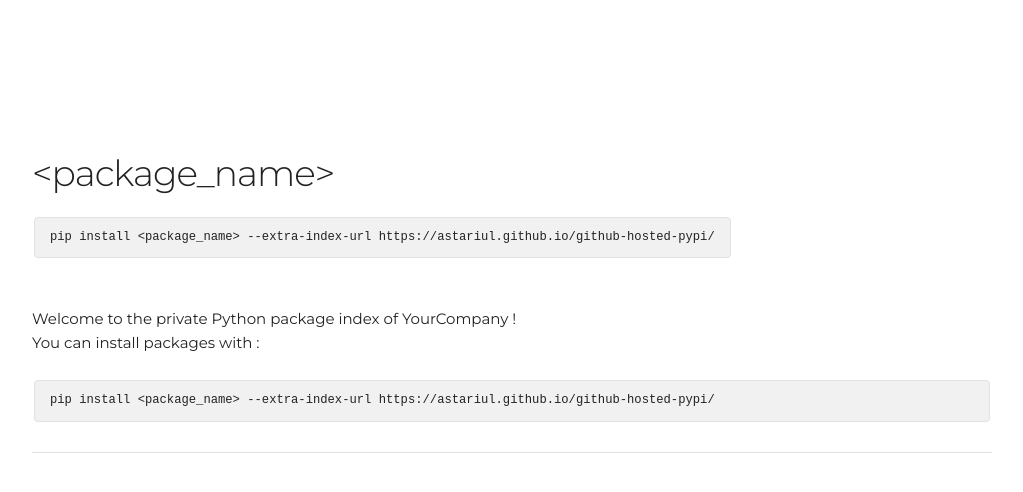
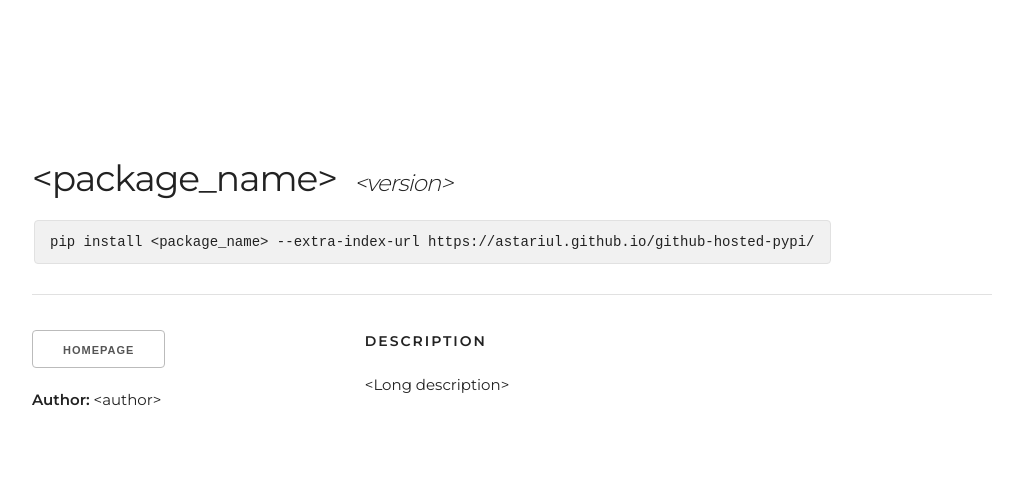
Before and after one commit to astariul/github-hosted-pypi, a plain HTML site: page pkg_template.html in a window 1280 px wide. Shown: the whole page, without its empty margins (128-1151 px from the left). Drawn offline with nearby package versions, Linux system fonts and the light colour scheme.

Commit message:
:bento: Add template for packages

```diff
--- a/pkg_template.html
+++ b/pkg_template.html
@@ -18,37 +18,25 @@
 	<style>
 		body { font-family: "Montserrat"; }
 		code {
-			font-size: 100%; }
-		.header { margin-top: 15rem; }
+            font-size: 100%;
+            display: inline-block !important;
+            font-size: 1.4rem; }
+		.header {
+            margin-top: 15rem;
+            font-size: 3.6rem;
+            font-weight: 400;
+            letter-spacing: -.1rem; }
 		.text-header {
 			text-transform: uppercase;
 			font-size: 1.4rem;
 			letter-spacing: .2rem;
 			font-weight: 600; }
-        .wcode { display: inline-block; }
-		.card {
-			display: inline-block;
-			height: auto;
-			min-width: 32%;
-			padding: 0.5rem 2rem;
-			margin: 0.5rem 0.5rem;
-			color: #555;
-			font-size: 1.5rem;
-			font-weight: 600;
-			line-height: 1.5;
-			letter-spacing: .05rem;
-			text-decoration: none;
-			white-space: normal;
-			background-color: transparent;
-			border-radius: 4px;
-			border: 1px solid #bbb;
-			cursor: pointer;
-			box-sizing: border-box; }
 		.version {
-			font-size: 1rem;
-			font-style: italic;}
-		.description {
-			font-weight: 300; }
+			font-size: 2.3rem;
+			font-style: italic;
+            font-weight: 300; }
+        .elem {
+            margin: 1rem 0rem; }
 	</style>
 
 	<title>Pypi - YourCompany</title>
@@ -57,18 +45,26 @@
 <body>
 	<div class="container">
 		<section class="header">
-			<h3 class="title">&lt;package_name&gt;</h3>
+            &lt;package_name&gt; &nbsp;<span class="version">&lt;version&gt;</span>
         </section>
-        <pre><code class="wcode">pip install &lt;package_name&gt; --extra-index-url https://astariul.github.io/github-hosted-pypi/</code></pre>
+        <pre><code>pip install &lt;package_name&gt; --extra-index-url https://astariul.github.io/github-hosted-pypi/</code></pre>
 
         <a href="&lt;link&gt;"></a>
 
-		<br>
-		<p>
-			Welcome to the private Python package index of YourCompany !<br>You can install packages with :
-			<pre><code>pip install &lt;package_name&gt; --extra-index-url https://astariul.github.io/github-hosted-pypi/</code></pre>
-		</p>
-		<hr>
+        <hr>
+
+        <div class="row">
+            <div class="one-third column">
+                <button onclick="location.href='&lt;link&gt;'">Homepage</button>
+                <p class="elem"><b>Author:</b> &lt;author&gt;</p>
+            </div>
+            <div class="two-thirds column">
+                <h6 class="text-header">Description</h6>
+                <p>
+                    &lt;Long description&gt;
+                </p>
+            </div>
+        </div>
 	</div>
 </body>
 
```
